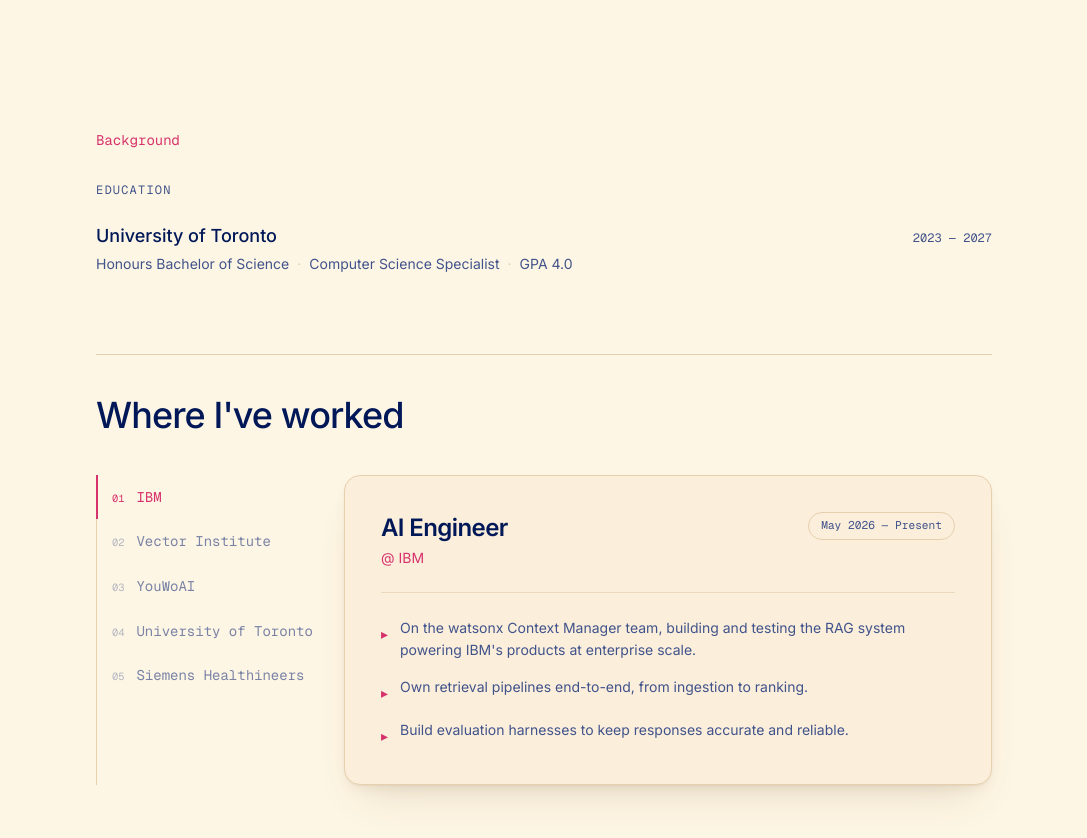
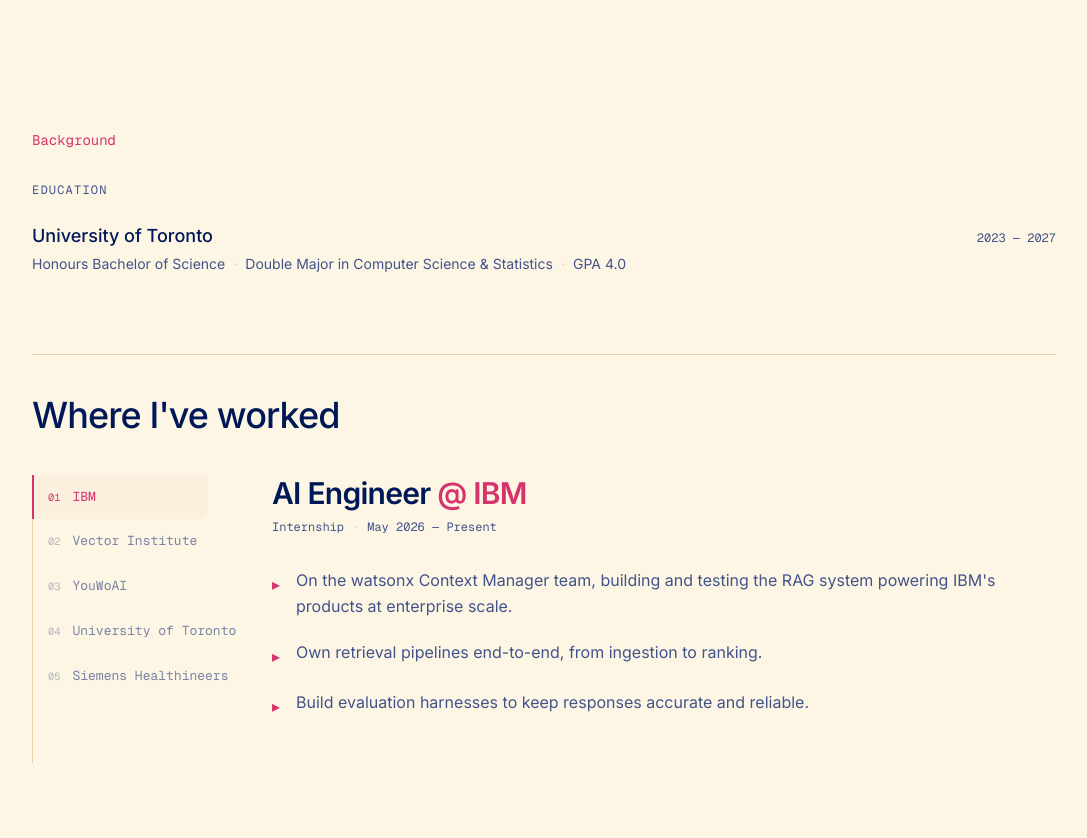
Before and after one commit to zzz403/portfolio, a Next.js app: page / in a window 1280 px wide. Shown: the part 1300-2138 px from the top of the page, without its empty margins (96-1183 px from the left). Built offline with nearby package versions, Linux system fonts and the light colour scheme.

Commit message:
Background: flat experience panel, wider layout, company links, refined roles & education

```diff
--- a/src/components/Background.tsx
+++ b/src/components/Background.tsx
@@ -8,6 +8,7 @@
 
 type Experience = {
   company: string;
+  url: string;
   role: string;
   type: string;
   period: string;
@@ -17,6 +18,7 @@
 const experiences: Experience[] = [
   {
     company: "IBM",
+    url: "https://www.ibm.com",
     role: "AI Engineer",
     type: "Internship",
     period: "May 2026 — Present",
@@ -28,7 +30,8 @@
   },
   {
     company: "Vector Institute",
-    role: "Undergraduate Research Assistant",
+    url: "https://vectorinstitute.ai",
+    role: "Research Assistant",
     type: "Research Contract",
     period: "Jan — Apr 2026",
     highlights: [
@@ -39,6 +42,7 @@
   },
   {
     company: "YouWoAI",
+    url: "https://youwo.ai",
     role: "AI Infrastructure Engineer",
     type: "Founding Engineer",
     period: "Jul 2025 — Present",
@@ -50,7 +54,8 @@
   },
   {
     company: "University of Toronto",
-    role: "Researcher · Backend Engineer · TA",
+    url: "https://www.utoronto.ca",
+    role: "Researcher · TA",
     type: "Part-time",
     period: "May 2025 — Present",
     highlights: [
@@ -61,6 +66,7 @@
   },
   {
     company: "Siemens Healthineers",
+    url: "https://www.siemens-healthineers.com",
     role: "Database Engineer",
     type: "Internship",
     period: "Jul — Sep 2023",
@@ -74,7 +80,7 @@
 const education = {
   school: "University of Toronto",
   degree: "Honours Bachelor of Science",
-  major: "Computer Science Specialist",
+  major: "Double Major in Computer Science & Statistics",
   period: "2023 — 2027",
   gpa: "4.0",
 };
@@ -84,7 +90,7 @@
   const exp = experiences[active];
 
   return (
-    <div className="mt-10 grid gap-6 sm:grid-cols-[13rem_1fr] sm:gap-10">
+    <div className="mt-10 grid gap-6 sm:grid-cols-[11rem_1fr] sm:gap-16">
       {/* Tab list */}
       <div
         role="tablist"
@@ -103,7 +109,7 @@
               aria-selected={isActive}
               onClick={() => setActive(i)}
               className={`group relative flex cursor-pointer items-baseline gap-3 whitespace-nowrap rounded-md px-4 py-3 text-left transition-colors duration-300 sm:rounded-l-none sm:rounded-r-md ${
-                isActive ? "text-accent" : "text-muted/70 hover:bg-surface/60 hover:text-foreground"
+                isActive ? "bg-surface/70 text-accent" : "text-muted/70 hover:bg-surface/50 hover:text-foreground"
               }`}
             >
               {isActive && (
@@ -120,7 +126,7 @@
               >
                 {String(i + 1).padStart(2, "0")}
               </span>
-              <span className="font-mono text-sm">{e.company}</span>
+              <span className="font-mono text-[0.8125rem]">{e.company}</span>
             </button>
           );
         })}
@@ -134,32 +140,35 @@
           animate={{ opacity: 1, y: 0 }}
           exit={{ opacity: 0, y: -8 }}
           transition={{ duration: 0.3, ease: expo }}
-          className="min-h-[18rem] rounded-2xl border border-border bg-surface p-7 shadow-card sm:p-9"
+          className="min-h-[18rem]"
         >
-          <div className="flex flex-wrap items-start justify-between gap-3">
-            <div>
-              <h3 className="text-2xl font-semibold tracking-tight text-foreground">
-                {exp.role}
-              </h3>
-              <p className="mt-1 text-sm text-accent">@ {exp.company}</p>
-            </div>
-            <span className="rounded-full border border-border px-3 py-1 font-mono text-[0.7rem] text-muted">
-              {exp.period}
-            </span>
-          </div>
+          <h3 className="text-2xl font-semibold tracking-tight text-foreground sm:text-3xl">
+            {exp.role}{" "}
+            <a
+              href={exp.url}
+              target="_blank"
+              rel="noopener noreferrer"
+              className="text-accent decoration-accent/40 underline-offset-4 transition-colors hover:underline"
+            >
+              @ {exp.company}
+            </a>
+          </h3>
+          <p className="mt-2 font-mono text-xs text-muted">
+            {exp.type}
+            <span className="mx-2 text-border">·</span>
+            {exp.period}
+          </p>
 
-          <div className="my-6 h-px w-full bg-border/70" />
-
-          <ul className="space-y-3.5">
+          <ul className="mt-8 space-y-5">
             {exp.highlights.map((h, hi) => (
               <motion.li
                 key={h}
                 initial={{ opacity: 0, x: -8 }}
                 animate={{ opacity: 1, x: 0 }}
                 transition={{ duration: 0.35, delay: 0.08 + hi * 0.06, ease: expo }}
-                className="flex gap-3 text-sm leading-relaxed text-muted"
+                className="flex gap-4 text-base leading-relaxed text-muted"
               >
-                <span className="mt-1.5 flex-none text-accent">▸</span>
+                <span className="mt-1 flex-none text-accent">▸</span>
                 {h}
               </motion.li>
             ))}
@@ -201,7 +210,7 @@
 export default function Background() {
   return (
     <section className="px-6 py-32">
-      <div className="mx-auto max-w-4xl">
+      <div className="mx-auto max-w-5xl">
         <ScrollReveal>
           <p className="mb-3 font-mono text-sm text-accent">Background</p>
         </ScrollReveal>
```
